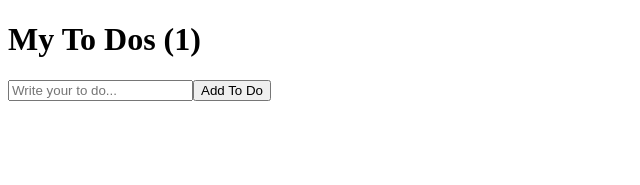
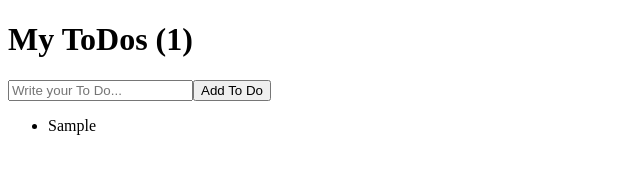
Before and after one commit to yeonvv/nomad-react-beginners, a React (Create React App) app: page / in a window 1280 px wide. Both pictures are taken after typing "Sample" into the empty fields and a click on the button "Add To Do". Shown: the top 185 px of the page, without its empty margins (0-640 px from the left). Built offline with nearby package versions, Linux system fonts and the light colour scheme.

Commit message:
todo part two

```diff
--- a/src/App.js
+++ b/src/App.js
@@ -3,28 +3,33 @@ import { useState, useEffect } from "react";
 function App() {
   const [todo, setTodo] = useState("");
   const [todos, setTodos] = useState([]);
-  const onNewTodo = (event) => setTodo(event.target.value);
+  const onChange = (event) => {
+    setTodo(event.target.value);
+  };
   const onSubmit = (event) => {
     event.preventDefault();
-    if (todo === "") {
-      return;
+    if (todo !== "") {
+      setTodos((currValue) => [todo, ...currValue]);
+      setTodo("");
     }
-    setTodos((currValue) => [todo, ...currValue]);
-    setTodo("");
   };
-  console.log(todos);
   return (
     <div>
-      <h1>My To Dos ({todos.length})</h1>
-      <form onClick={onSubmit}>
+      <h1>My ToDos ({todos.length})</h1>
+      <form>
         <input
-          onChange={onNewTodo}
           type="text"
           value={todo}
-          placeholder="Write your to do..."
+          placeholder="Write your To Do..."
+          onChange={onChange}
         />
-        <button>Add To Do</button>
+        <button onClick={onSubmit}>Add To Do</button>
       </form>
+      <ul>
+        {todos.map((el, idx) => (
+          <li key={idx}>{el}</li>
+        ))}
+      </ul>
     </div>
   );
 }
```
